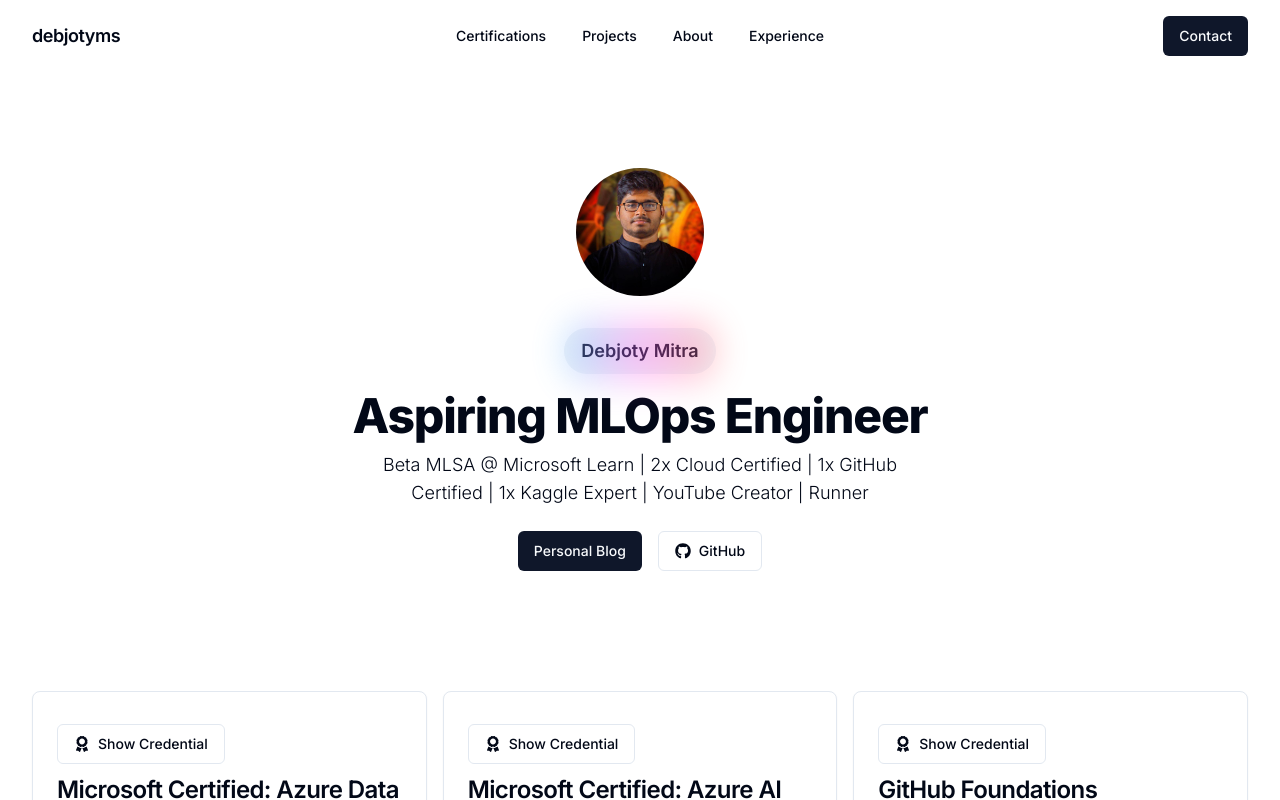
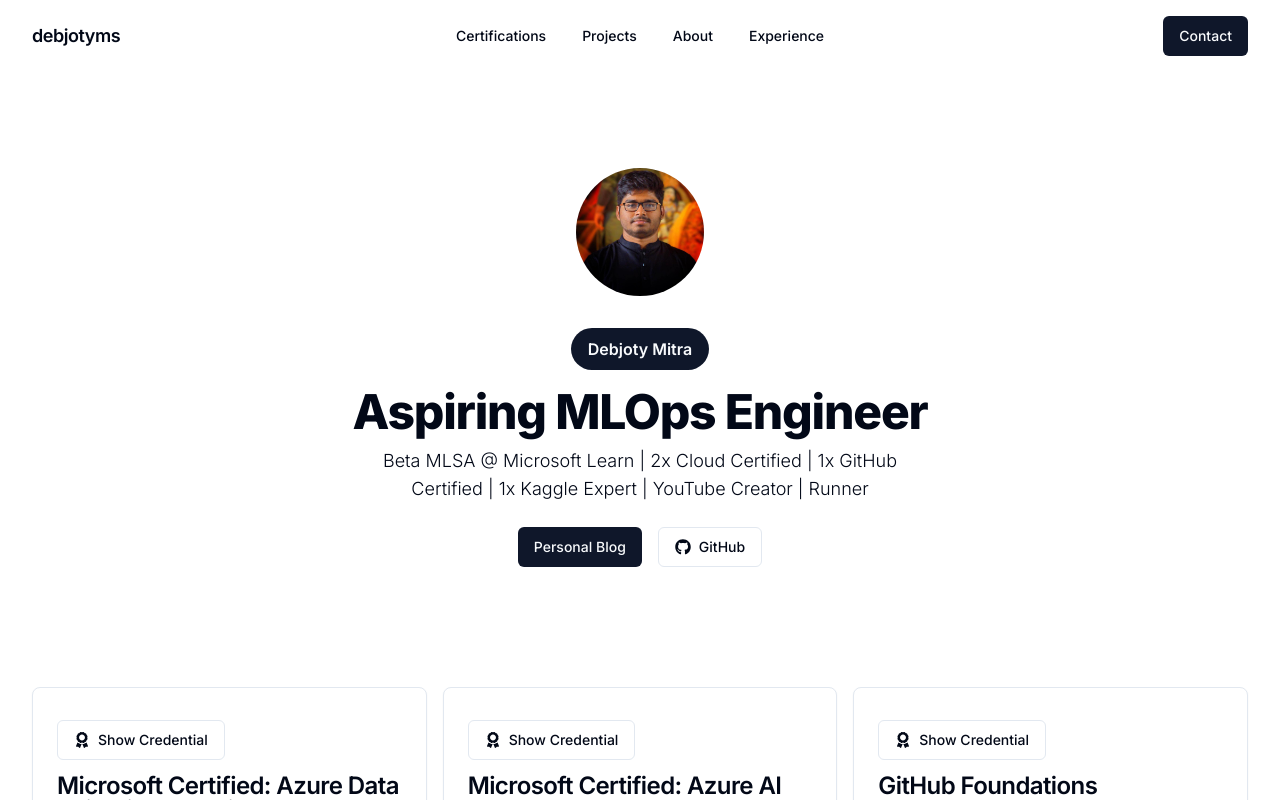
Before and after one commit to debjotyms/debjotyms.github.io, a Next.js app: page / in a window 1280 px wide. Shown: the top 800 px of the page. Built offline with nearby package versions, Linux system fonts and the light colour scheme.

Commit message:
refactor: Update hero component badge design

```diff
--- a/src/components/hero.tsx
+++ b/src/components/hero.tsx
@@ -18,12 +18,9 @@
         />
       </div>
 
-      <div className="relative inline-flex  group">
-        <div className="absolute transitiona-all duration-1000 opacity-30 -inset-px bg-gradient-to-r from-[#44BCFF] via-[#FF44EC] to-[#FF675E] rounded-3xl blur-lg group-hover:opacity-50 group-hover:-inset-1 group-hover:duration-1000 animate-tilt"></div>
-        <Badge className="my-2 px-4 py-2 text-lg glow" variant={"secondary"}>
-          Debjoty Mitra
-        </Badge>
-      </div>
+      <Badge className="my-2 px-4 py-2 text-base" variant={"default"}>
+        Debjoty Mitra
+      </Badge>
 
       <h1 className="scroll-m-20 text-4xl font-extrabold tracking-tight lg:text-5xl text-center text-balance leading-tight lg:leading-[1.1]">
         Aspiring MLOps Engineer
```
